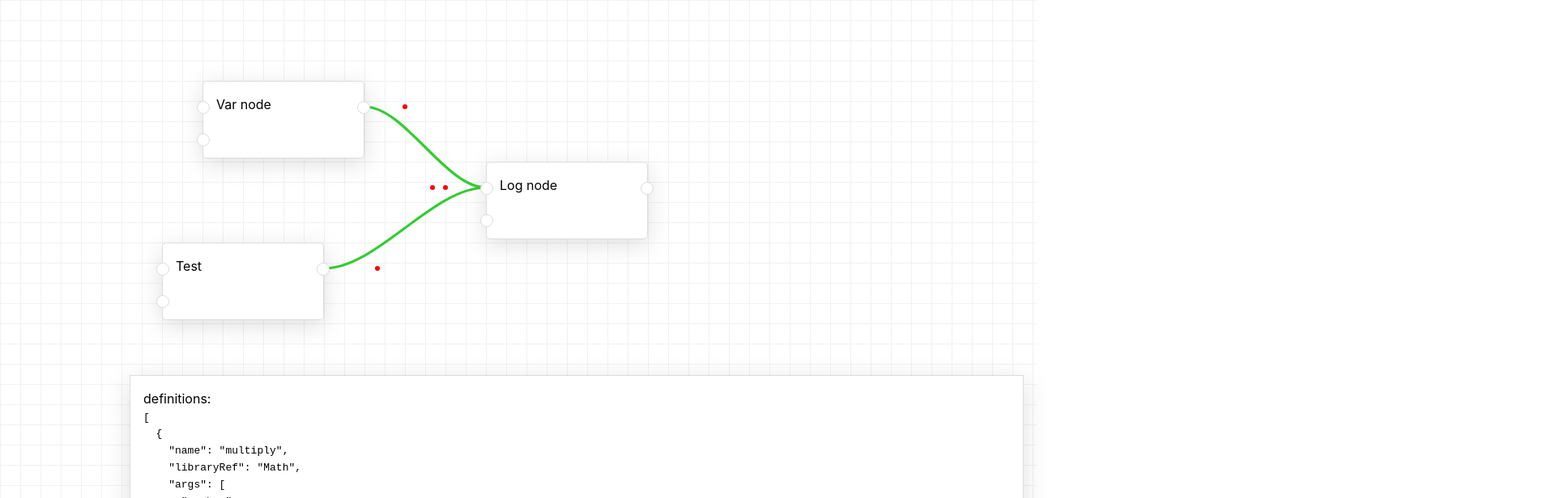
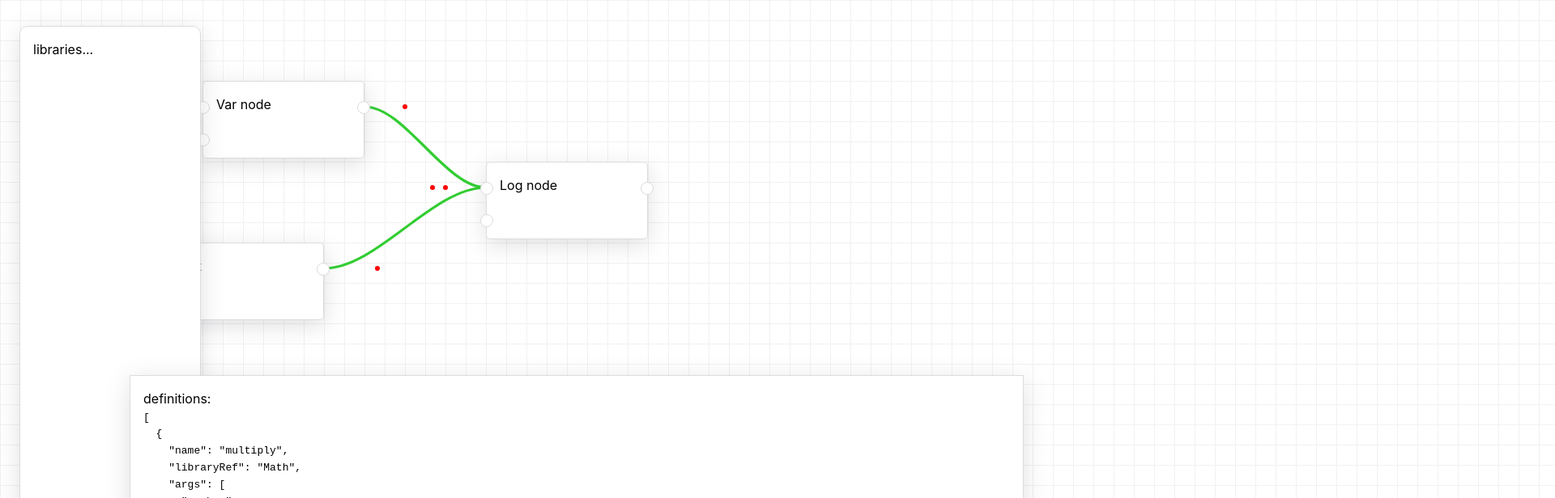
Before and after one commit to karlito40/visualjs, a Vue app: page / in a window 1280 px wide. Shown: the top 616 px of the page at 81% size, 1920 px wide, since content can reach past the window. Built offline with nearby package versions, Linux system fonts and the light colour scheme.

Commit message:
pan/zoom test

```diff
--- a/package.json
+++ b/package.json
@@ -11,6 +11,7 @@
     "type-check": "vue-tsc --build --force"
   },
   "dependencies": {
+    "@panzoom/panzoom": "^4.5.1",
     "gsap": "^3.12.5",
     "vue": "^3.4.29"
   },
--- a/src/renderer-layer/App.vue
+++ b/src/renderer-layer/App.vue
@@ -14,10 +14,16 @@
           <pre>{{ lines }}</pre>
         </div> -->
 
+      </div>
+    </div>
+
+    <div class="panel">
+      libraries...
+    </div>
+
     <div class="debug-definitions">
       definitions:
       <pre>{{ definitions }}</pre>
-        </div>
     </div>
 
     <button
@@ -26,16 +32,16 @@
   >
     Toggle Debug
   </button>
-    </div>
   </main>
 </template>
 
 <script>
-import { toRefs } from 'vue'
+import { toRefs, onMounted } from 'vue'
 import LineRenderer from './LineRenderer.vue'
 import CodeNodeRenderer from './CodeNodeRenderer.vue'
-import { state, memos } from '../store'
+import { state, getters } from '../store'
 import { visualjs } from '@/visualjs/visualjs';
+// import Panzoom from '@panzoom/panzoom'
 
 export default {
   components: {
@@ -45,7 +51,19 @@ export default {
 
   setup () {
     const { debug } = toRefs(state)
-    const { lines } = memos
+    const { lines } = getters
+
+    // onMounted(() => {
+    //   const elem = document.querySelector('.engine')
+    //   const panzoom = Panzoom(elem, {
+    //     excludeClass: 'CodeNode'
+    //   })
+    //   const parent = elem.parentElement
+    //   parent.addEventListener('wheel', function(event) {
+    //     // if (!event.shiftKey) return
+    //     panzoom.zoomWithWheel(event)
+    //   })
+    // })
 
     return {
       debug,
@@ -57,9 +75,17 @@ export default {
 </script>
 
 <style scoped>
+main {
+  background: grey;
+}
+
 .engine {
   position: relative;
   height: 100vh;
+  height: 3000px;
+  width: 3000px;
+  /* min-height: 100vh;
+  min-width: 100vw; */
   background: white;
   background-size: 25px 25px;
   background-image: linear-gradient(to right, #f1f1f1 1px, transparent 1px), linear-gradient(to bottom, #f1f1f1 1px, transparent 1px);
@@ -74,20 +100,19 @@ export default {
 }
 
 .debug-btn {
-  position: absolute;
+  position: fixed;
   bottom: 2rem;
   left: 2rem;
   z-index: 10;
 }
 
 .debug-definitions {
-  position: absolute;
+  position: fixed;
   bottom: 1rem;
   left: 10rem;
   right: 1rem;
   max-height: 20rem;
   overflow: auto;
-
   padding: 1rem;
   border: 1px solid #dcdcdc;
   background: white;
@@ -101,4 +126,18 @@ export default {
   overflow-y: hidden;
   overflow-y: auto;
 }
+
+.panel {
+  position: fixed;
+  top: 2rem;
+  left: 1.5rem;
+  bottom: 10rem;
+  padding: 1rem;
+  background: white;
+  width: 14rem;
+  border-radius: 10px;
+  box-shadow: 0 0 10px rgba(0, 0, 0, 0.25);
+  box-shadow: rgba(100, 100, 111, 0.2) 0px 7px 29px 0px;
+  border: 1px solid #dcdcdc;
+}
 </style>
--- a/src/renderer-layer/LineRenderer.vue
+++ b/src/renderer-layer/LineRenderer.vue
@@ -34,7 +34,7 @@
 
 <script>
 import { ref, reactive, onMounted, computed, toRefs, onBeforeUnmount, watch } from 'vue'
-import { state, memos } from '@/store'
+import { state, getters } from '@/store'
 import { useDrawingLine } from '@/renderer-layer/hooks'
 import { lineToPath } from '@/renderer-layer/helpers/lineToPath'
 
@@ -45,7 +45,7 @@ export default {
 
   setup () {
     const { debug } = toRefs(state)
-    const { lines } = memos
+    const { lines } = getters
 
     const $lineRenderer = ref(null)
     const stateRenderer = reactive({
@@ -55,7 +55,7 @@ export default {
     })
 
     const svgLines = computed(() => {
-      return memos.lines.value.map((line) => {
+      return getters.lines.value.map((line) => {
         return {
           id: line.id,
           path: lineToPath(line)
--- a/src/store.ts
+++ b/src/store.ts
@@ -36,7 +36,7 @@ export const state = reactive({
   ],
 });
 
-export const memos = {
+export const getters = {
   codeNodeById: computed(() => {
     return state.codeNodes.reduce((acc, codeNode) => {
       acc[codeNode.id] = codeNode;
@@ -56,7 +56,7 @@ export const actions = {
   updateCodeNode: (nodeId, input) => {
     if (!input) return;
 
-    const codeNode = memos.codeNodeById.value[nodeId];
+    const codeNode = getters.codeNodeById.value[nodeId];
     if (!codeNode) {
       console.warn(`Cannot update codeNode ${nodeId}. No node found`);
     }
```
Also changed, not shown: 2 other files (tests, documents, lock files or other folders). Lines whose indentation alone changed are shown as unchanged.
